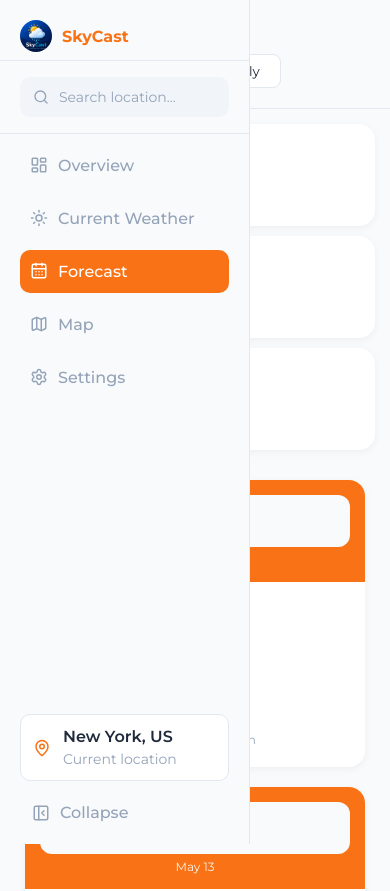
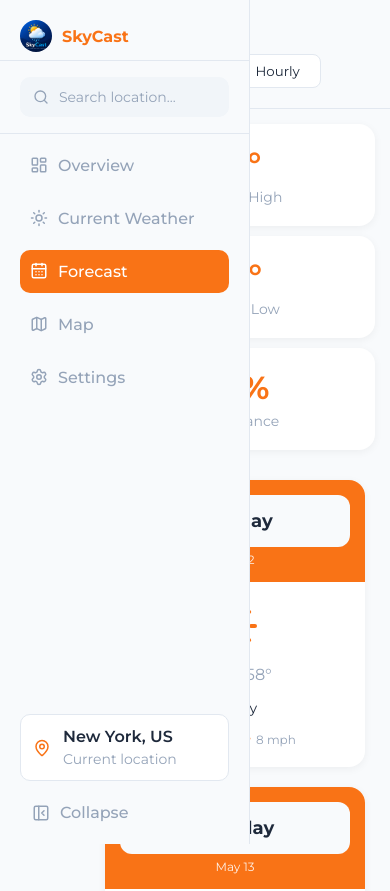
Before and after one commit to RTHILAA/WEATHER-APP, a React (Create React App) app: page /forecast in a window 390 px wide. Shown: the top 891 px of the page. Built offline with nearby package versions, Linux system fonts and the light colour scheme.

Commit message:
style: update global styles

```diff
--- a/src/styles/App.css
+++ b/src/styles/App.css
@@ -18,6 +18,16 @@ body {
 
 .main-content {
   flex: 1;
+  margin-left: 250px;
+  transition: margin-left 0.3s ease;
+  width: calc(100% - 250px);
+}
+
+/* When sidebar is collapsed */
+.sidebar.collapsed ~ .main-content,
+.main-content.sidebar-collapsed {
+  margin-left: 80px;
+  width: calc(100% - 80px);
 }
 
 /* Page container styles */
@@ -31,8 +41,17 @@ body {
   display: flex;
   align-items: center;
   gap: 10px;
+  color: #1E293B;
 }
 
 .page-title svg {
   color: #F97316;
 }
+
+/* Responsive */
+@media (max-width: 768px) {
+  .main-content {
+    margin-left: 80px;
+    width: calc(100% - 80px);
+  }
+}
```
